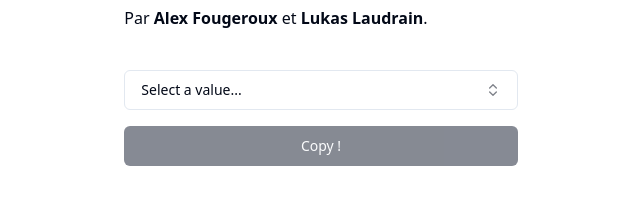
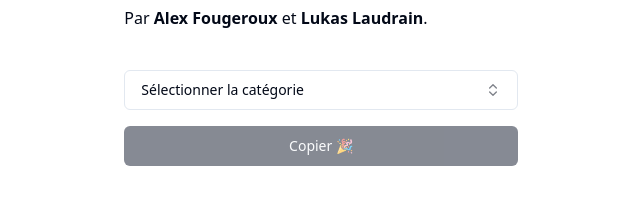
Before and after one commit to ctrl-plus-w/alcuin-open-calendar-webapp, a Next.js app: page / in a window 1280 px wide. Shown: the part 186-390 px from the top of the page, without its empty margins (319-959 px from the left). Built offline with nearby package versions, Linux system fonts and the light colour scheme.

Commit message:
:truck: Updated the form

```diff
--- a/src/components/ComboBox.tsx
+++ b/src/components/ComboBox.tsx
@@ -56,7 +56,6 @@ export default function Combobox({ placeholder, currentValue, setCurrentValue, v
               <CommandItem
                 key={value.value}
                 onSelect={(_value) => {
-                  console.log(_value);
                   setCurrentValue(_value === currentValue ? "" : _value)
                   setOpen(false)
                 }}
--- a/src/constants/CALENDARS.ts
+++ b/src/constants/CALENDARS.ts
@@ -1,4 +1,5 @@
-const FILES = [
+const FILES = {
+  "BACHELOR": [
     "23_24_B1_CYBER.ics",
     "23_24_B1_IA.ics",
     "23_24_B2_CYBER.ics",
@@ -7,6 +8,8 @@ const FILES = [
     "23_24_B3_NUM.ics",
     "23_24_BA3_CYBER.ics",
     "23_24_BA3_NUM.ics",
+  ],
+  "GRE": [
     "23_24_GRE2_FR_Promo_2027.ics",
     "23_24_GRE3_Promo_2026.ics",
     "23_24_GRE4_EN_Promo_2025.ics",
@@ -15,9 +18,13 @@ const FILES = [
     "23_24_GREA3_Promo_2026.ics",
     "23_24_GREA4_Promo_2025.ics",
     "23_24_GREA5_Promo_2024.ics",
+  ],
+  "ING1/ING2 EN": [
     "23_24_ING1_EN_Promo_2028.ics",
     "23_24_ING1_FR_Promo_2028.ics",
     "23_24_ING2_EN_Promo_2027.ics",
+  ],
+  "IR": [
     "23_24_IR2_FR_Promo_2027.ics",
     "23_24_IR3_Promo_2026.ics",
     "23_24_IR4_EN_Promo_2025.ics",
@@ -26,6 +33,8 @@ const FILES = [
     "23_24_IRA3_Promo_2026.ics",
     "23_24_IRA4_Promo_2025.ics",
     "23_24_IRA5_Promo_2024.ics",
+  ],
+  "AUTRE": [
     "23_24_MSS_Mars_2024_S03.ics",
     "Majeure_BD_S7.ics",
     "Majeure_CS_S7.ics",
@@ -35,7 +44,8 @@ const FILES = [
     "Majeure_PRIN_S7.ics",
     "Majeure_S2GC_S7.ics",
     "Majeure_T2E_S7.ics",
-];
+  ]
+};
 
 export const BASEPATH = 'https://raw.githubusercontent.com/Nexgear75/alcuin-open-calendar/main';
 
--- a/src/pages/index.tsx
+++ b/src/pages/index.tsx
@@ -12,16 +12,33 @@ const prettifyCalendarName = (name: string) => {
   return name.slice(6, name.length - 4).replaceAll('_', ' ');
 }
 
-const dropdownValues = CALENDARS.map((calendar) => ({
-  value: prettifyCalendarName(calendar).toLocaleLowerCase(),
-  label: prettifyCalendarName(calendar),
-  calendar: calendar,
-}));
 
 export default function Home() {
   const { toast } = useToast();
 
+  const [currentCategory, setCurrentCategory] = React.useState('');
   const [currentValue, setCurrentValue] = React.useState('');
+
+  React.useEffect(() => {
+    setCurrentValue('');
+  }, [currentCategory]);
+
+  const dropdownCategoriesValues = React.useMemo(() => {
+    return Object.keys(CALENDARS).map((value) => ({ value: value.toLocaleLowerCase(), label: value }));
+  }, []);
+
+  const dropdownValues = React.useMemo(() => {
+    const category = dropdownCategoriesValues.find(({ value }) => value === currentCategory);
+    if (!category) return [];
+
+    const calendars = CALENDARS[category.label as keyof typeof CALENDARS];
+
+    return calendars.map((calendar) => ({
+      value: prettifyCalendarName(calendar).toLocaleLowerCase(),
+      label: prettifyCalendarName(calendar),
+      calendar: calendar,
+    }));
+  }, [currentCategory, dropdownCategoriesValues]);
 
   const onClick = () => {
     const calendar = dropdownValues.find(({ value }) => value === currentValue);
@@ -51,8 +68,12 @@ export default function Home() {
         <h1 className="scroll-m-20 text-4xl font-extrabold tracking-tight lg:text-5xl">Calendrier Alcuin</h1>
         <p className="mb-6">Par <strong>Alex Fougeroux</strong> et <strong>Lukas Laudrain</strong>.</p>
 
-        <Combobox values={dropdownValues} {...{currentValue, setCurrentValue}} />
-        <Button className="w-full" disabled={currentValue === ''} onClick={onClick}>Copy !</Button>
+        <Combobox values={dropdownCategoriesValues} placeholder="Sélectionner la catégorie" {...{currentValue: currentCategory, setCurrentValue: setCurrentCategory}} />
+        {currentCategory !== '' &&
+          <Combobox values={dropdownValues} placeholder="Sélectionner la filière." {...{currentValue, setCurrentValue}} />
+        }
+
+        <Button className="w-full" disabled={currentValue === ''} onClick={onClick}>Copier 🎉</Button>
       </div>
     </main>
   )
```
Lines whose indentation alone changed are shown as unchanged.
